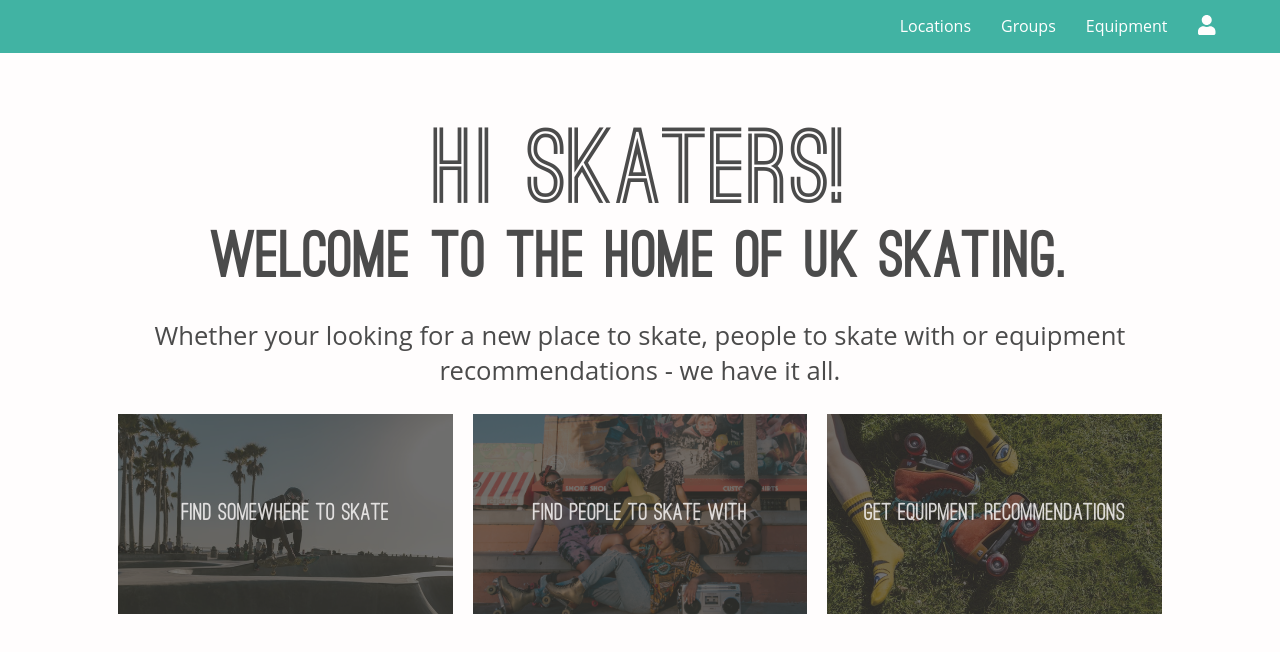
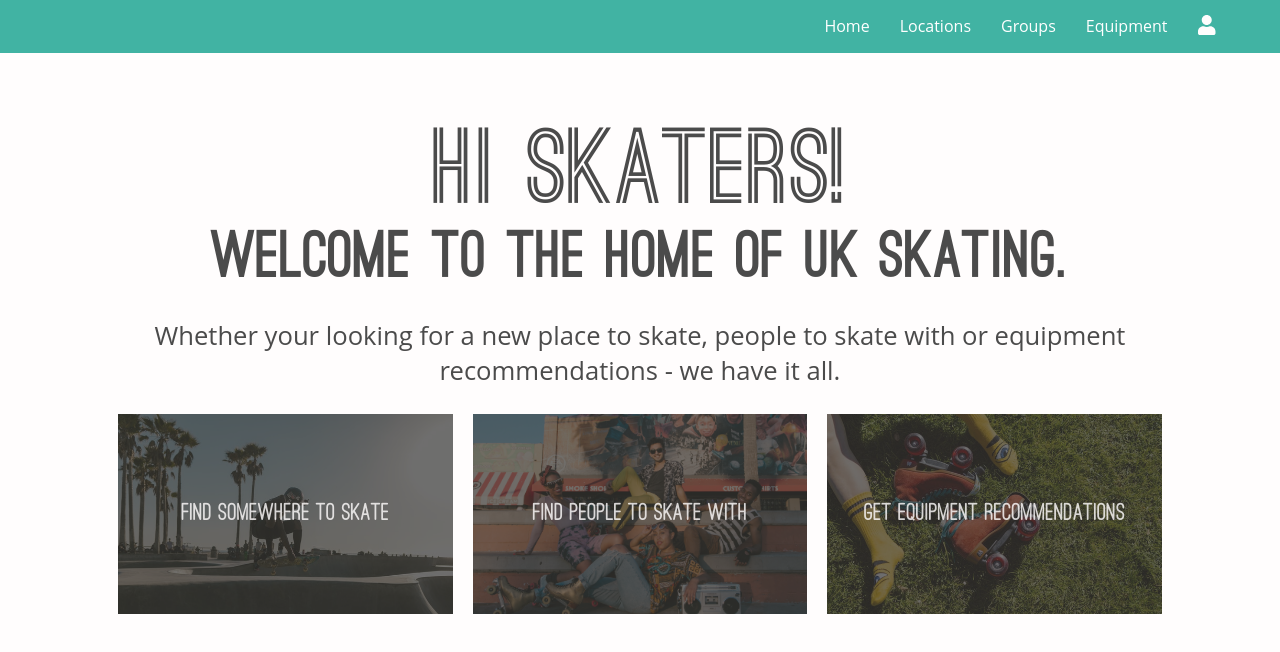
Before and after one commit to sadie-walker/skate-uk, a Next.js app: page / in a window 1280 px wide. Shown: the top 652 px of the page. Built offline with nearby package versions, Linux system fonts and the light colour scheme.

Commit message:
add home button to navigation menu and increase max-width to 1400px

```diff
--- a/src/components/Navigation.js
+++ b/src/components/Navigation.js
@@ -10,6 +10,7 @@ const Navigation = () => {
 	return (
 		<nav className={styles.nav}>
 			<ul className={styles.links}>
+				<NavigationItem title={"Home"} href={"/"} hasSubMenu={false} />
 				<NavigationItem
 					title={"Locations"}
 					href={"/locations"}
--- a/src/styles/Navigation.module.css
+++ b/src/styles/Navigation.module.css
@@ -7,7 +7,7 @@
 
 .nav > ul {
 	height: 100%;
-	max-width: 1200px;
+	max-width: 1400px;
 	display: flex;
 	justify-content: flex-end;
 }
```
Also changed, not shown: 1 other file (tests, documents, lock files or other folders).
